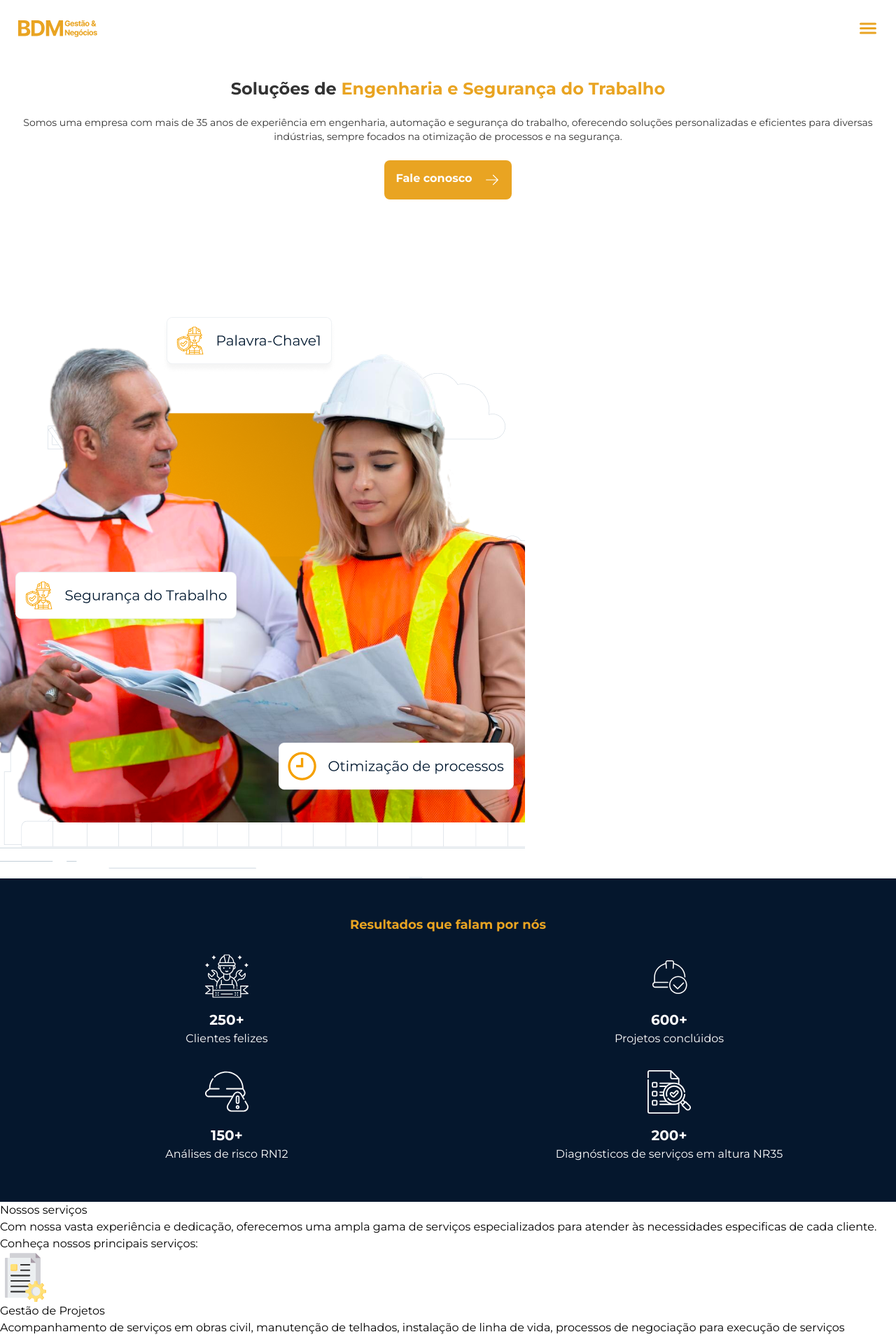
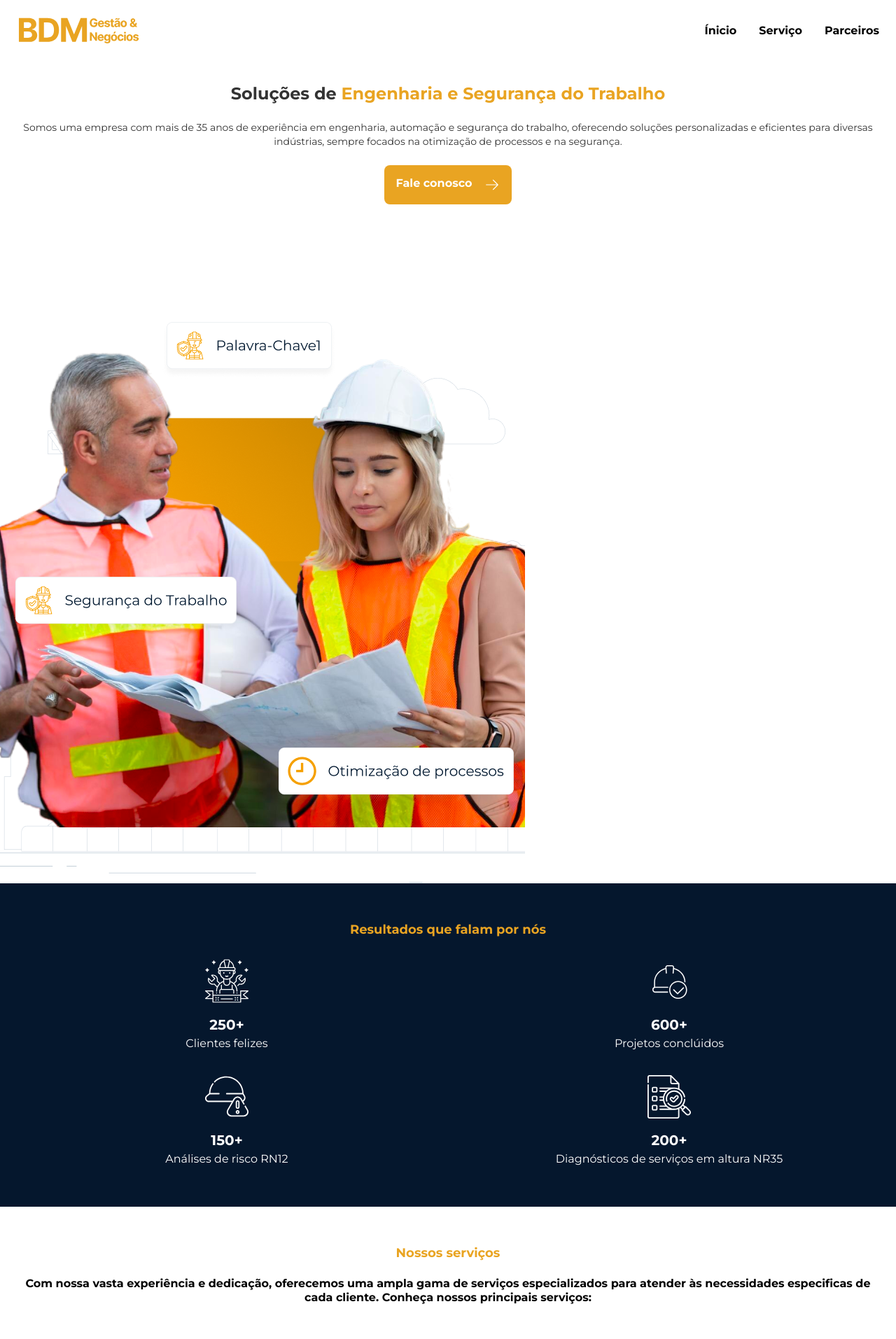
Before and after one commit to hugosimoesdev/bdm-website, a Next.js app: page / in a window 1280 px wide. Shown: the top 1913 px of the page at 70% size. Built offline with nearby package versions, Linux system fonts and the light colour scheme.

Commit message:
visual mobile completed

```diff
--- a/src/app/page.tsx
+++ b/src/app/page.tsx
@@ -1,6 +1,7 @@
 import Footer from "@/components/footer";
 import Header from "@/components/header";
 import HeroBanner from "@/components/hero-banner";
+import Partners from "@/components/partners";
 import Results from "@/components/results";
 import Services from "@/components/services";
 
@@ -11,6 +12,7 @@ export default function Home() {
       <HeroBanner />
       <Results />
       <Services />
+      <Partners />
       <Footer />
     </main>
   );
--- a/src/components/footer.tsx
+++ b/src/components/footer.tsx
@@ -1,10 +1,10 @@
-import { Separator } from "@radix-ui/react-separator";
 import Link from "next/link";
 import React from "react";
+import { Separator } from "./ui/separator";
 
 export default function Footer() {
   return (
-    <footer>
+    <footer className="py-14 px-4 bg-[#05172D] flex flex-col gap-8 text-white">
       <div>
         <img
           src="/assets/logotipo/bdm-yellow.svg"
@@ -22,22 +22,22 @@ export default function Footer() {
           </Link>
         </div>
       </div>
-      <div>
-        <div>
-          <h4>Contato</h4>
-          <p>
-            bdm.gestao.sso@gmail.com <br />
-            19 98113-2698
-          </p>
-        </div>
-        <div>
-          <h4>Endereço</h4>
-          <p>São Paulo - Campinas</p>
-        </div>
+      <div className="flex flex-col gap-2">
+        <h4 className="leading-6 opacity-70">Contato</h4>
+        <p className="text-sm leading-5">
+          bdm.gestao.sso@gmail.com <br />
+          +55 (19) 98113-2698
+        </p>
       </div>
-      <Separator />
-      <p>BDM Engenharia @ 2024. Todos os direitos reservados.</p>
-      <nav>
+      <div className="flex flex-col gap-2">
+        <h4 className="leading-6 opacity-70">Endereço</h4>
+        <p className="text-sm leading-5">São Paulo - Campinas</p>
+      </div>
+      <div className="bg-white h-0.5 w-full rounded-full" />
+      <p className="text-xs">
+        BDM Engenharia @ 2024. Todos os direitos reservados.
+      </p>
+      <nav className="text-xs text-[#C1C7CD] flex gap-8">
         <Link href={""}>Ínicio</Link>
         <Link href={""}>Serviços</Link>
         <Link href={""}>Parceiros</Link>
--- a/src/components/header.tsx
+++ b/src/components/header.tsx
@@ -1,11 +1,26 @@
 import React from "react";
-import Image from "next/image";
+import Link from "next/link";
 
 export default function Header() {
   return (
     <header className="px-6 py-6 flex justify-between items-center">
-      <Image src="/logo.svg" alt="BDM Logo" width={116} height={22} />
-      <Image src="/assets/menu.svg" alt="Menu Icon" width={32} height={32} />
+      <img
+        src="/logo.svg"
+        alt="BDM Logo"
+        className="w-36 h-6 md:w-44 md:h-10"
+      />
+      <img
+        src="/assets/menu.svg"
+        alt="Menu Icon"
+        className="w-8 h-8 md:hidden"
+      />
+      <nav className="flex gap-8 items-center font-bold">
+        <Link href="" className="">
+          Ínicio
+        </Link>
+        <Link href="">Serviço</Link>
+        <Link href="">Parceiros</Link>
+      </nav>
     </header>
   );
 }
--- a/src/components/partners.tsx
+++ b/src/components/partners.tsx
@@ -1,5 +1,6 @@
 import React from "react";
 import { Button } from "./ui/button";
+import Link from "next/link";
 
 const data = [
   {
@@ -18,23 +19,37 @@ const data = [
 
 export default function Partners() {
   return (
-    <div>
-      <h2>Parceiros que confiam no nosso trabalho</h2>
-      <div>
+    <div className="shadow-md mt-14 text-center flex flex-col gap-14">
+      <h2 className="font-bold text-lg leading-5 text-yellow">
+        Parceiros que confiam <br />
+        no nosso trabalho
+      </h2>
+      <div className="grid grid-cols-3 items-center px-5 gap-3">
         {data.map((item) => {
-          return <img src={item.src} alt={item.alt} />;
+          return <img src={item.src} alt={item.alt} key={item.alt} />;
         })}
       </div>
-      <div>
-        <img src="/assets/rectangle" alt="Banner engenharia" />
-        <h4>Procurando as melhores soluções de engenharia e segurança?</h4>
-        <Button>
-          Fale conosco
-          <img
-            src="/assets/icons/right-arrow.svg"
-            alt="Icone: Flecha para direita"
-          />
-        </Button>
+      <div className="relative px-4 inline-block mb-14">
+        <img
+          src="/assets/rectangle.png"
+          alt="Banner engenharia"
+          className="w-full h-auto"
+        />
+        <div className="flex flex-col items-center gap-4 absolute top-1/2 left-1/2 transform -translate-x-1/2 -translate-y-1/2 text-center w-full">
+          <h4 className="font-bold text-white leading-5 w-full">
+            Procurando as melhores soluções de engenharia e segurança?
+          </h4>
+          <Link
+            href=""
+            className="leading-5 bg-yellow p-4 flex w-fit rounded-lg text-white gap-4 font-bold"
+          >
+            Fale conosco
+            <img
+              src="/assets/icons/right-arrow.svg"
+              alt="Icone: Flecha para direita"
+            />
+          </Link>
+        </div>
       </div>
     </div>
   );
--- a/src/components/results.tsx
+++ b/src/components/results.tsx
@@ -36,7 +36,7 @@ export default function Results() {
       <div className="grid grid-cols-2 justify-center items-center px-6 gap-8">
         {data.map((item) => {
           return (
-            <div className="flex flex-col items-center gap-4">
+            <div className="flex flex-col items-center gap-4" key={item.title}>
               <img src={item.img} alt={item.alt} />
               <div className="flex flex-col items-center text-white text-center">
                 <h3 className="text-xl font-bold leading-normal">
--- a/src/components/services.tsx
+++ b/src/components/services.tsx
@@ -41,22 +41,31 @@ const data = [
 
 export default function Services() {
   return (
-    <section>
-      <h2>Nossos serviços</h2>
-      <h4>
+    <section className="text-center mt-14">
+      <div className="flex flex-col gap-6 px-4">
+        <h2 className="font-bold text-lg leading-5 text-yellow">
+          Nossos serviços
+        </h2>
+        <h4 className="font-bold leading-5">
           Com nossa vasta experiência e dedicação, oferecemos uma ampla gama de
-        serviços especializados para atender às necessidades especificas de cada
-        cliente. Conheça nossos principais serviços:
+          serviços especializados para atender às necessidades especificas de
+          cada cliente. Conheça nossos principais serviços:
         </h4>
+      </div>
+      <div className="grid grid-cols-6 gap-8 mt-20 px-6">
         {data.map((item) => {
           return (
-          <div>
+            <div
+              className="col-span-6 py-12 flex flex-col gap-4 text-center items-center bg-white px-6 shadow-md rounded-lg"
+              key={item.img}
+            >
               <img src={item.img} alt={item.title} />
-            <h2>{item.title}</h2>
-            <p>{item.description}</p>
+              <h2 className="font-bold leading-5 text-lg">{item.title}</h2>
+              <p className="text-sm">{item.description}</p>
             </div>
           );
         })}
+      </div>
     </section>
   );
 }
```
Lines whose indentation alone changed are shown as unchanged.
